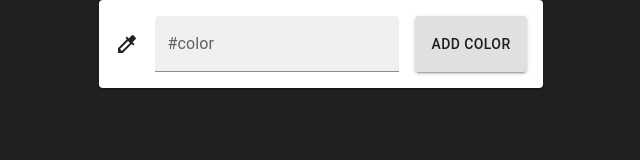
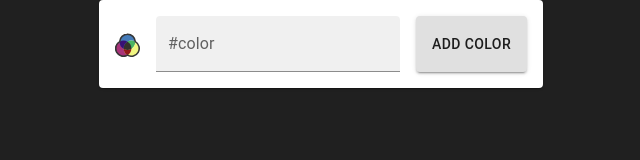
Before and after one commit to AHeige/myux, a React (Vite) app: page / in a window 1280 px wide. Shown: the top 160 px of the page, without its empty margins (319-959 px from the left). Built offline with nearby package versions, Linux system fonts and the light colour scheme.

Commit message:
Color now saves on localStorage

```diff
--- a/index.html
+++ b/index.html
@@ -2,7 +2,7 @@
 <html lang="en">
   <head>
     <meta charset="UTF-8" />
-    <link rel="icon" type="image/svg+xml" href="/vite.svg" />
+    <link rel="icon" type="image/svg+xml" href="/colorIcon.svg" />
     <meta name="viewport" content="width=device-width, initial-scale=1.0" />
     <title>myux</title>
   </head>
--- a/src/components/Color/Color.tsx
+++ b/src/components/Color/Color.tsx
@@ -1,14 +1,27 @@
-import React, { FormEvent } from 'react'
+import React, { FormEvent, useEffect } from 'react'
 import { useState } from 'react'
-import { AppBar, Avatar, Button, Card, Chip, Stack, TextField } from '@mui/material'
-import ColorizeIcon from '@mui/icons-material/Colorize'
+import { AppBar, Button, Card, Chip, Stack, TextField } from '@mui/material'
+
+import colorIcon from '../../../public/colorIcon.svg'
 
 //Styles
-import { addColor, iconStyle, chosenColors, nav } from './ColorStyle'
+import { addColor, chosenColors, iconStyle, nav } from './ColorStyle'
 
 const Color = () => {
   const [colors, setColors] = useState<string[]>([])
   const [newColor, setNewColor] = useState<string>('')
+
+  useEffect(() => {
+    const localStore = localStorage.getItem('colors')
+
+    if (localStore) {
+      const storedColors: string[] = JSON.parse(localStore)
+
+      if (storedColors) {
+        setColors(storedColors)
+      }
+    }
+  }, [])
 
   const handleSubmit = (event: FormEvent) => {
     event.preventDefault()
@@ -26,6 +39,7 @@ const Color = () => {
       if (isValidColor(newColor)) {
         console.log('handleAddColor')
         newColor && setColors([...colors, newColor])
+        localStorage.setItem('colors', JSON.stringify([...colors, newColor]))
         setNewColor('')
       } else {
         alert(newColor + ' is not a color')
@@ -41,7 +55,7 @@ const Color = () => {
             <form onSubmit={(e) => handleSubmit(e)}>
               <Stack direction={'row'} spacing={2}>
                 <div style={iconStyle}>
-                  <ColorizeIcon />
+                  <img width={'25px'} src={colorIcon}></img>
                 </div>
                 <TextField value={newColor} onChange={(event: React.ChangeEvent<HTMLInputElement>) => setNewColor(event.target.value)} label='#color' variant='filled' />
                 <Button color={'inherit'} variant='contained' onClick={() => handleAddColor()}>
--- a/src/components/Color/ColorStyle.ts
+++ b/src/components/Color/ColorStyle.ts
@@ -13,6 +13,7 @@ export const iconStyle: React.CSSProperties = {
   justifyContent: 'center',
   alignContent: 'center',
   flexWrap: 'wrap',
+  filter: 'grayscale(50%)',
 }
 
 export const chosenColors: React.CSSProperties = {
```
Also changed, not shown: public/colorIcon.svg (added).
